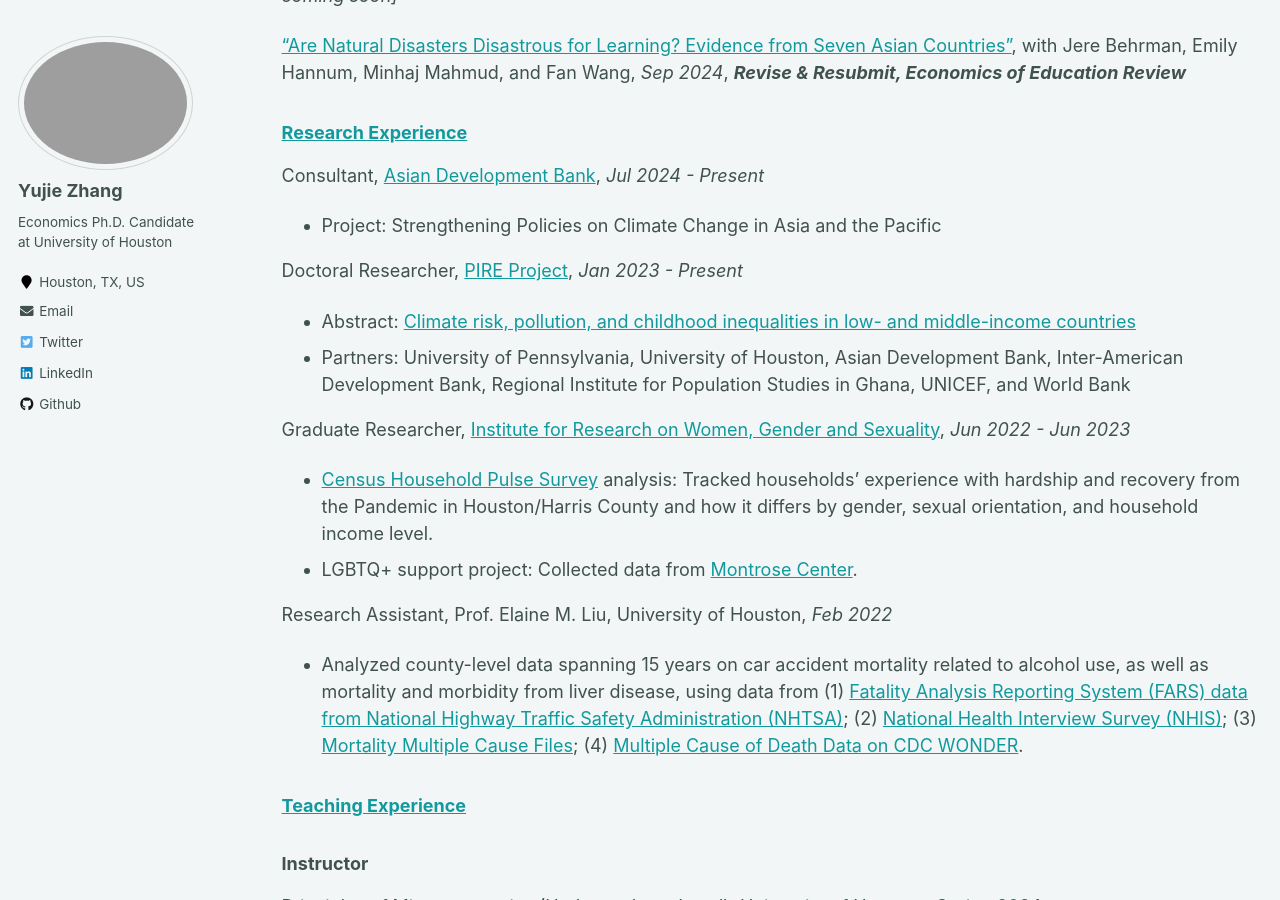
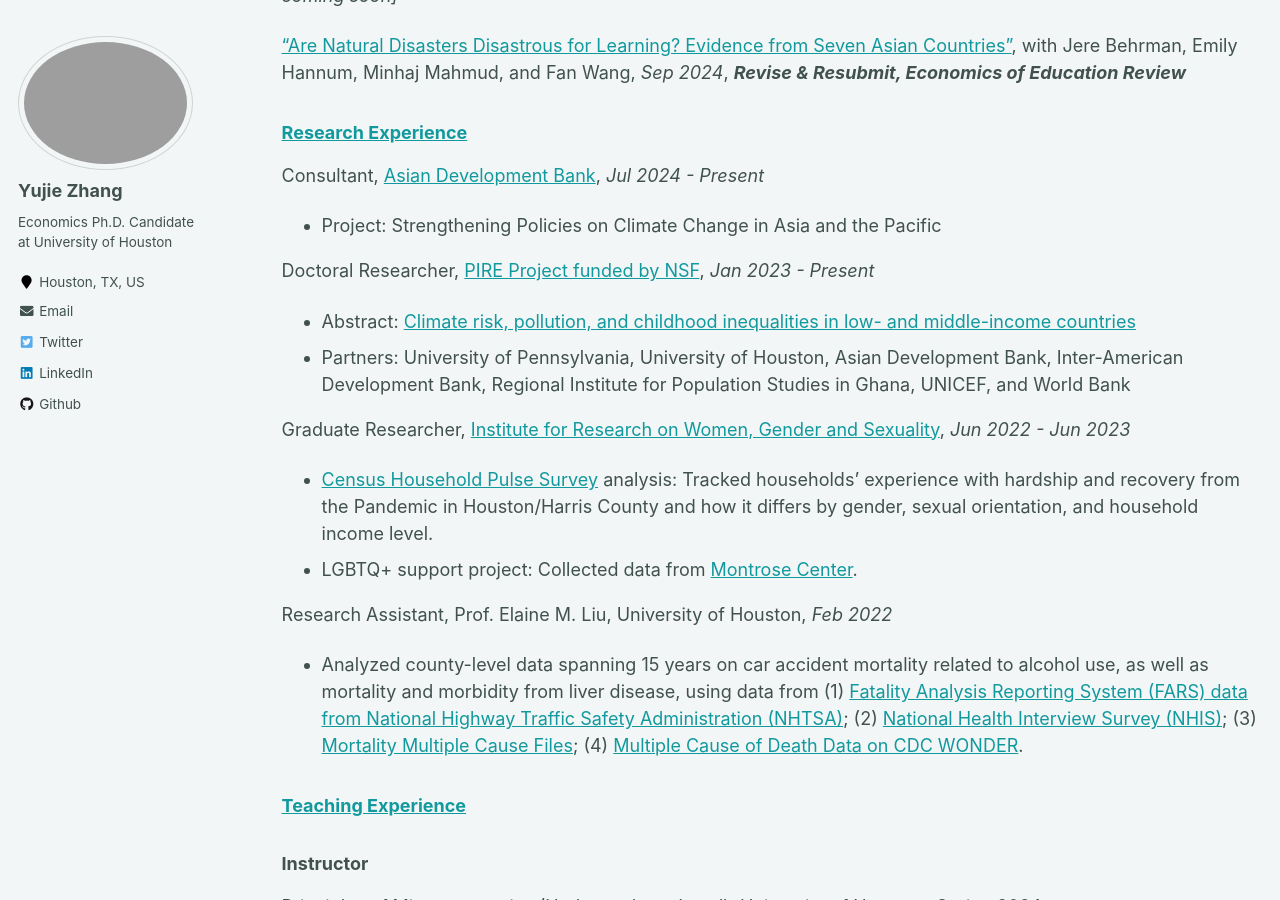
Before and after one commit to yujiezhangecon/yujiezhangecon.github.io, a Jekyll site: the page built from _pages/cv.md, in a window 1280 px wide and 900 px high, scrolled down 435 px. Built offline with Jekyll 4.4.1, drawn with Linux system fonts in a browser that asks for light colours.

Commit message:
Update cv.md

```diff
--- a/_pages/cv.md
+++ b/_pages/cv.md
@@ -38,7 +38,7 @@ with Jere Behrman, Emily Hannum, Minhaj Mahmud, and Fan Wang, _Sep 2024_, _**Rev
 Consultant, [Asian Development Bank](https://www.adb.org/), *Jul 2024 - Present*
 - Project: Strengthening Policies on Climate Change in Asia and the Pacific
 
-Doctoral Researcher, [PIRE Project](https://beta.nsf.gov/funding/opportunities/partnerships-international-research-education-pire-0), *Jan 2023 - Present*
+Doctoral Researcher, [PIRE Project funded by NSF](https://beta.nsf.gov/funding/opportunities/partnerships-international-research-education-pire-0), *Jan 2023 - Present*
 
 - Abstract: [Climate risk, pollution, and childhood inequalities in low- and middle-income countries](https://www.nsf.gov/awardsearch/showAward?AWD_ID=2230615)
 - Partners: University of Pennsylvania, University of Houston, Asian Development Bank, Inter-American Development Bank, Regional Institute for Population Studies in Ghana, UNICEF, and World Bank
```
